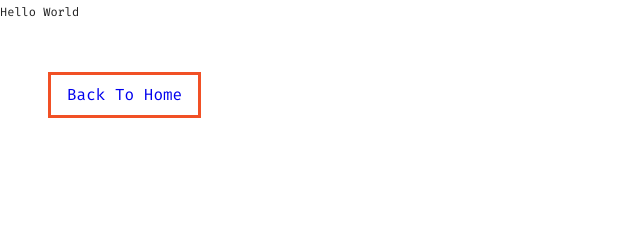
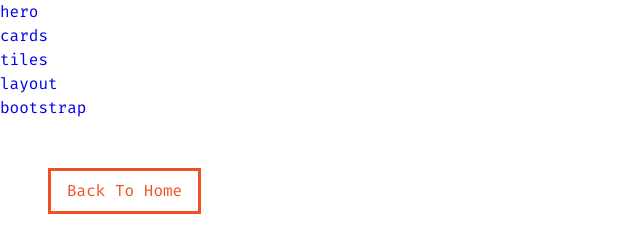
Before and after one commit to nmparfait/InLoveWithGrid, a plain HTML site: page index.html in a window 1280 px wide. Shown: the whole page, without its empty margins (0-640 px from the left). Drawn offline with Linux system fonts and the light colour scheme; a web font is replaced by a local one.

Commit message:
main navbar built

```diff
--- a/index.html
+++ b/index.html
@@ -20,7 +20,25 @@
     <title>In Love With Grid</title>
   </head>
   <body>
-    <p>Hello World</p>
+    <nav class="main-navbar">
+      <ul>
+        <li>
+          <a href="hero.html" class="">hero</a>
+        </li>
+        <li>
+          <a href="cards.html" class="">cards</a>
+        </li>
+        <li>
+          <a href="tiles.html" class="">tiles</a>
+        </li>
+        <li>
+          <a href="layout.html" class="">layout</a>
+        </li>
+        <li>
+          <a href="bootstrap" class="">bootstrap</a>
+        </li>
+      </ul>
+    </nav>
 
     <a href="index.html" class="btn">back to home</a>
   </body>
--- a/styles.css
+++ b/styles.css
@@ -60,6 +60,7 @@ p {
   display: inline-block;
   padding: 0.5rem 1rem;
   text-transform: capitalize;
+  color: var(--primaryColor);
   border: 3px solid var(--primaryColor);
   margin: 3rem;
   transition: var(--mainTransition);
```
